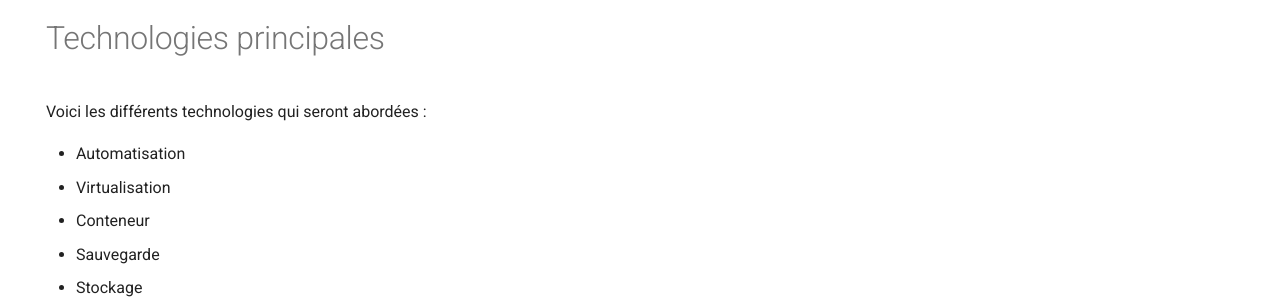
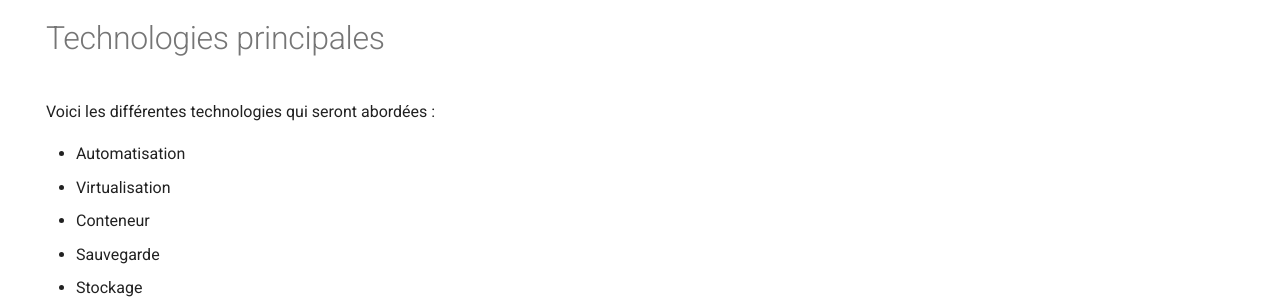
Before and after one commit to itlinuxfr/wiki-material-mkdocs, an MkDocs documentation site: the page built from docs/index.md, in a window 1280 px wide and 1008 px high. Shown: the part 509-808 px from the top of the window. Built offline with MkDocs 1.6.1 and Material for MkDocs 9.7.7, drawn with Linux system fonts in a browser that asks for light colours.

Commit message:
Modification mineur

```diff
--- a/docs/index.md
+++ b/docs/index.md
@@ -20,7 +20,7 @@ Il est bon de savoir que bien des choses sont réalisables avec un ordinateur, u
 
 # Technologies principales
 
-Voici les différents technologies qui seront abordées :
+Voici les différentes technologies qui seront abordées :
 
 - Automatisation
 - Virtualisation
```
Also changed, not shown: docs/automation.md (deleted, +0 -5 lines), docs/automation/index.md (+5 -0 lines), docs/kubernetes.md (deleted, +0 -5 lines), docs/linux.md (deleted, +0 -3 lines).
